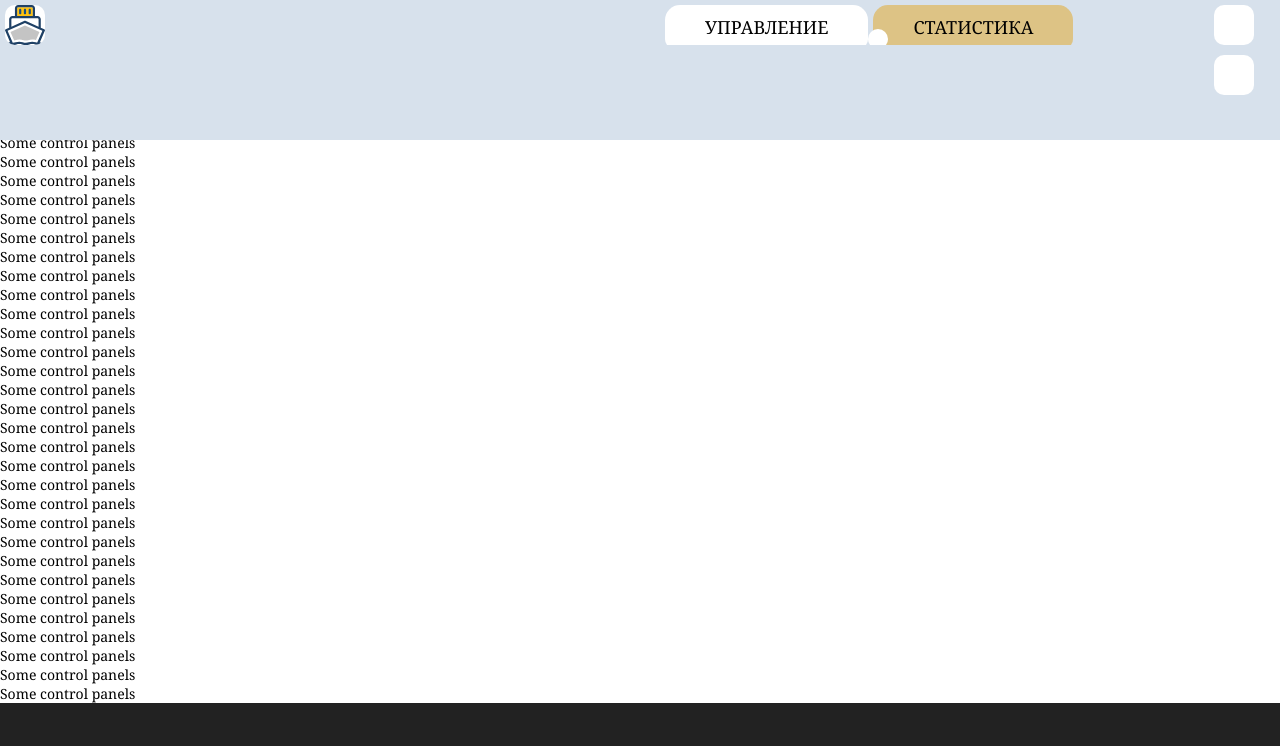
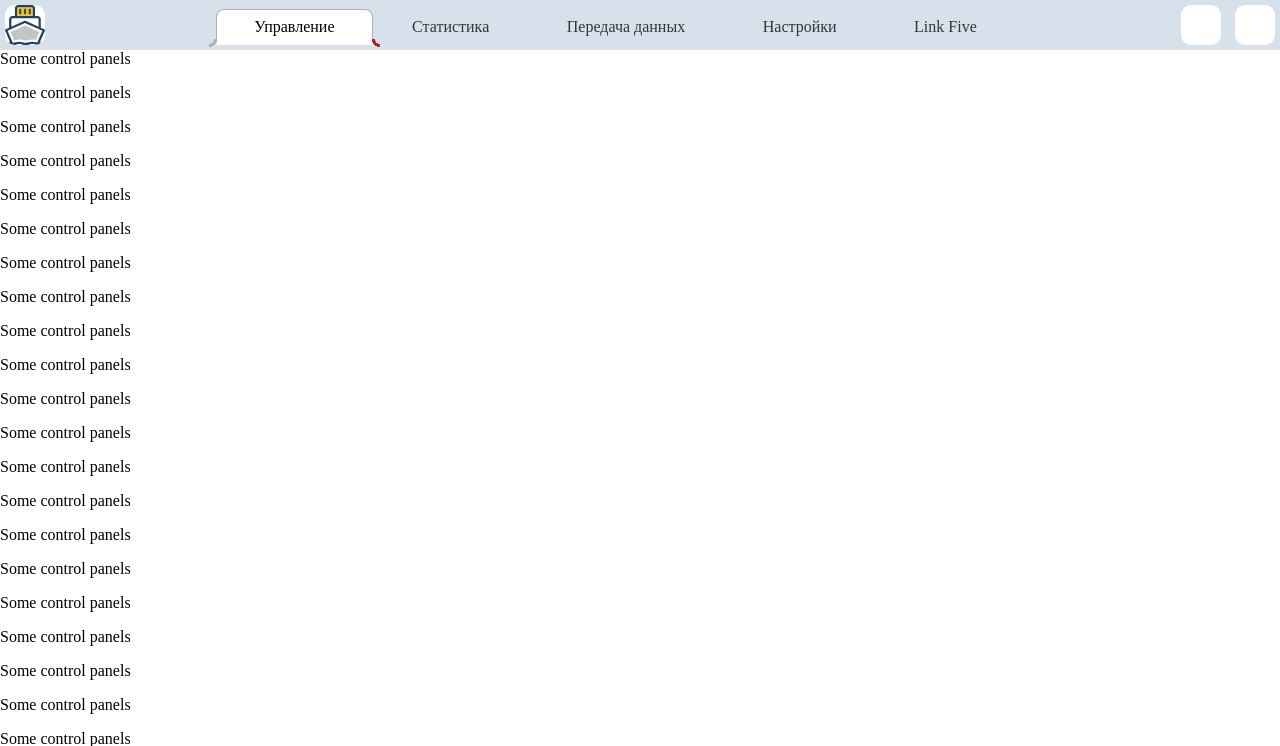
Before and after one commit to Codeyro/SmartBoatController, a Flask app: template templates/control.html in a window 1280 px wide. Shown: the top 746 px of the page. Run offline with Flask 3, Linux system fonts and the light colour scheme; the template is opened without the code that fills it, so the values that code supplies are empty.

Commit message:
Initial commit

```diff
--- a/static/style2.css
+++ b/static/style2.css
@@ -122,6 +122,53 @@ nav button {
 
 
 
+.tabs {
+  width: 800px;
+  margin: auto;
+  display: flex;
+  justify-content: space-evenly;
+}
+
+nav a {
+  flex-grow: 1;
+  text-align: center;
+  color: #353535;
+  text-decoration: none;
+  padding: 8px;
+  border: 1px solid transparent;
+  margin-bottom: -3px;
+  border-top-left-radius: 8px;
+  border-top-right-radius: 8px;
+}
+
+nav a.active {
+  border-color: #b1b1b1;
+  border-bottom-color: #ffffff;
+  position: relative;
+  background: #ffffff;
+  color: #000000;
+}
+nav a.active:before, nav a.active:after {
+  content: "";
+  position: absolute;
+  bottom: -3px;
+  left: -8px;
+  width: 8px;
+  height: 8px;
+  background: green;
+  background-image: radial-gradient(circle at 0 0, #d5dfea 0 5px, #b0b0b0 0 8px, #e6e6e6 0);
+}
+nav a.active:after {
+  left: auto;
+  right: -8px;
+  background-image: radial-gradient(circle at 8px 0, #d5dfea 0 5px, #b02627 0 8px, #e6e6e6 0);
+}
+
+
+
+
+
+
 
 
 
--- a/templates/control.html
+++ b/templates/control.html
@@ -7,7 +7,7 @@
     <title>Панель управления • Smart boat controller</title>
     <link rel="stylesheet" href="/static/style2.css">
     <link rel="icon" href="/static/favicon.svg" type="image/x-icon">
-    <link rel='stylesheet' href='/static/style3.css'>
+    <!--<link rel='stylesheet' href='/static/style3.css'>-->
 </head>
 <body>
 <nav>
@@ -15,12 +15,13 @@
         <img class="logo" src="/static/favicon.svg" alt="">
         <h1><!--Ship model controller--></h1>
     </div>
-    <ul class="tabs">
-        <li><a class="active" href="control.html">Управление</a></li>
-        <li><a href="stats.html">Статистика</a></li>
-        <li><a href="data.html">Передача данных</a></li>
-        <li><a href="settings.html">Настройки</a></li>
-    </ul>
+    <div class="tabs">
+        <a href="control.html" class="active">Управление</a>
+        <a href="stats.html">Статистика</a>
+        <a href="data.html">Передача данных</a>
+        <a href="settings.html">Настройки</a>
+        <a href="#">Link Five</a>
+    </div>
     <div>
         <button></button>
         <button></button>
```
